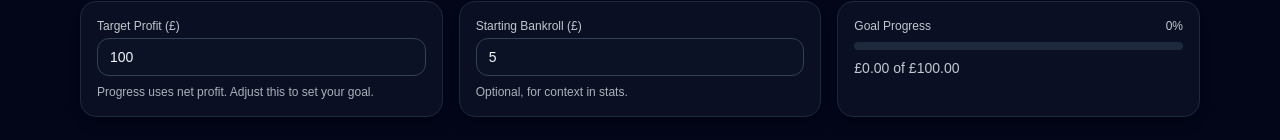
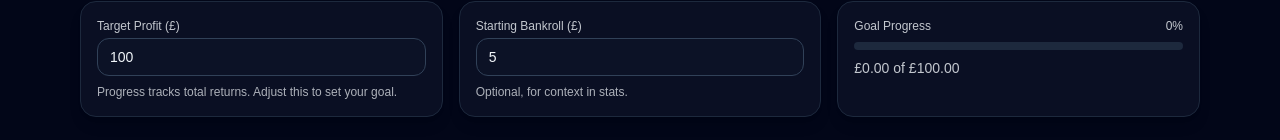
Before and after one commit to lyrifyP/roller-bets, a Next.js app: page / in a window 1280 px wide. Shown: the part 267-407 px from the top of the page. Built offline with nearby package versions, Linux system fonts and the light colour scheme.

Commit message:
amended progress bar stats

```diff
--- a/app/page.tsx
+++ b/app/page.tsx
@@ -168,7 +168,7 @@ export default function RollerBetsTracker() {
     const totalReturned = +settled.reduce((s, b) => s + (effectiveReturn(b) ?? 0), 0).toFixed(2);
     const profit = +(totalReturned - settled.reduce((s, b) => s + b.stake, 0)).toFixed(2);
     const winRate = settled.length ? (settled.filter(b => b.status === "Won").length / settled.length) : 0;
-    const progress = state.targetProfit > 0 ? clamp01(profit / state.targetProfit) : 0;
+    const progress = state.targetProfit > 0 ? clamp01(totalReturned / state.targetProfit) : 0;
     return { totalStaked, totalReturned, profit, winRate, progress };
   }, [bets, state.targetProfit]);
 
@@ -376,7 +376,7 @@ export default function RollerBetsTracker() {
           <div className={card}>
             <div className="text-xs opacity-80 mb-1">Target Profit (£)</div>
             <input className={input} type="number" step="1" min="1" value={state.targetProfit} onChange={e => setState(s => ({ ...s, targetProfit: Math.max(1, parseNum(e.target.value, 100)) }))} />
-            <p className="text-xs mt-2 opacity-70">Progress uses net profit. Adjust this to set your goal.</p>
+            <p className="text-xs mt-2 opacity-70">Progress tracks total returns. Adjust this to set your goal.</p>
           </div>
           <div className={card}>
             <div className="text-xs opacity-80 mb-1">Starting Bankroll (£)</div>
@@ -388,7 +388,7 @@ export default function RollerBetsTracker() {
             <div className="h-2 bg-slate-800 rounded-full overflow-hidden">
               <div className="h-full bg-indigo-500" style={{ width: `${totals.progress * 100}%` }} />
             </div>
-            <div className="text-sm mt-2 opacity-80">{currency.format(Math.max(0, totals.profit))} of {currency.format(state.targetProfit)}</div>
+            <div className="text-sm mt-2 opacity-80">{currency.format(totals.totalReturned)} of {currency.format(state.targetProfit)}</div>
           </div>
         </div>
 
```
